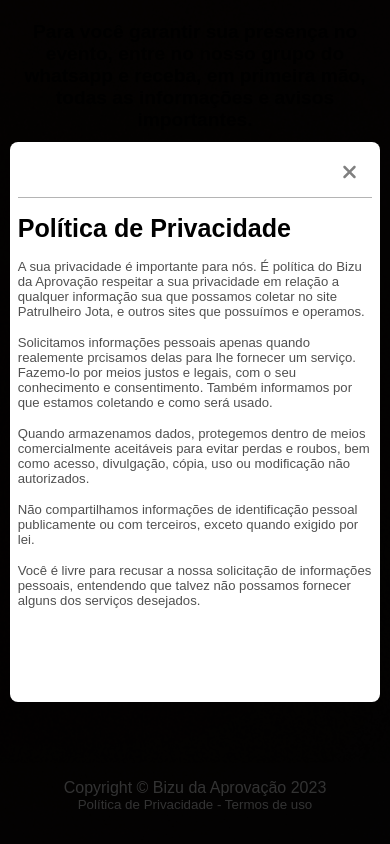
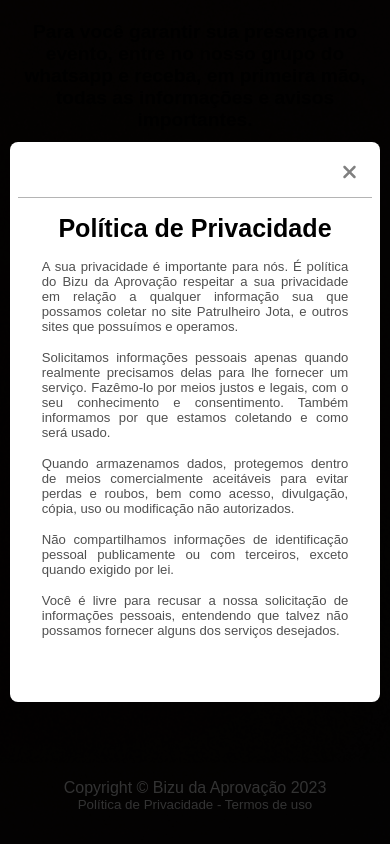
Before and after one commit to zzzBECK/bizu, a Next.js app: page /confirmacao in a window 390 px wide. Both pictures are taken after a click on the button "Política de Privacidade - Termos de uso". Shown: the part 282-1126 px from the top of the page. Built offline with nearby package versions, Linux system fonts and the light colour scheme.

Commit message:
modal-privacy text fix

```diff
--- a/src/components/modalPrivacy/index.js
+++ b/src/components/modalPrivacy/index.js
@@ -20,8 +20,8 @@
             Patrulheiro Jota, e outros sites que possuímos e operamos.
           </p>
           <p>
-            Solicitamos informações pessoais apenas quando realemente prcisamos delas para lhe
-            fornecer um serviço. Fazemo-lo por meios justos e legais, com o seu conhecimento e
+            Solicitamos informações pessoais apenas quando realmente precisamos delas para lhe
+            fornecer um serviço. Fazêmo-lo por meios justos e legais, com o seu conhecimento e
             consentimento. Também informamos por que estamos coletando e como será usado.
           </p>
           <p>
--- a/src/styles/confirmacao.css
+++ b/src/styles/confirmacao.css
@@ -43,6 +43,6 @@
     .confirmacao_content button {
       align-self: center;
       height: 2rem;
-      font-size: calc(0.7rem + 0.2vw);
+      font-size: calc(0.7rem + 1.4vw);
     }
   }
--- a/src/styles/modalPrivacy.css
+++ b/src/styles/modalPrivacy.css
@@ -35,6 +35,7 @@
   box-sizing: border-box;
 }
 .modal_privacy h1 {
+  padding: 0 0.6em;
   margin: 1rem 0;
   font-size: calc(1.3rem + 1.1vw);
   color: black;
@@ -48,7 +49,15 @@
   cursor: pointer;
 }
 .modal_privacy-content {
+  padding: 0 1.5em;
   display: flex;
   flex-direction: column;
   gap: 1rem;
+  text-align: justify;
 }
+
+@media (max-width: 600px) {
+  .modal_privacy h1 {
+    text-align: center;
+  }
+}
```
